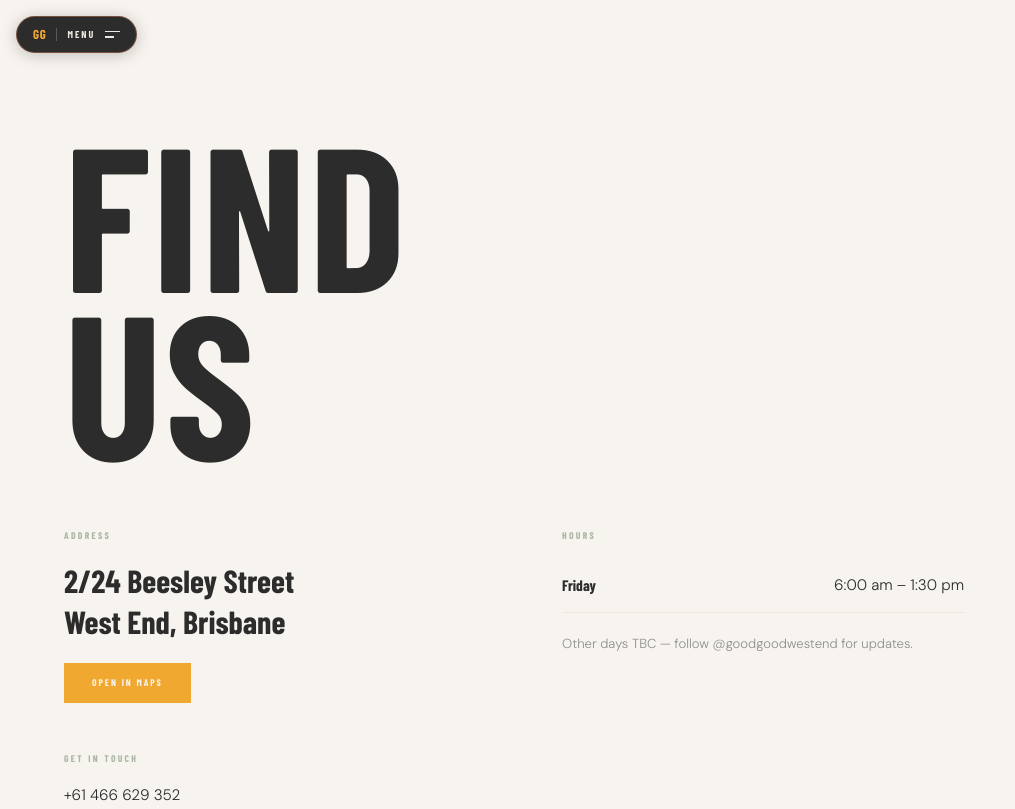
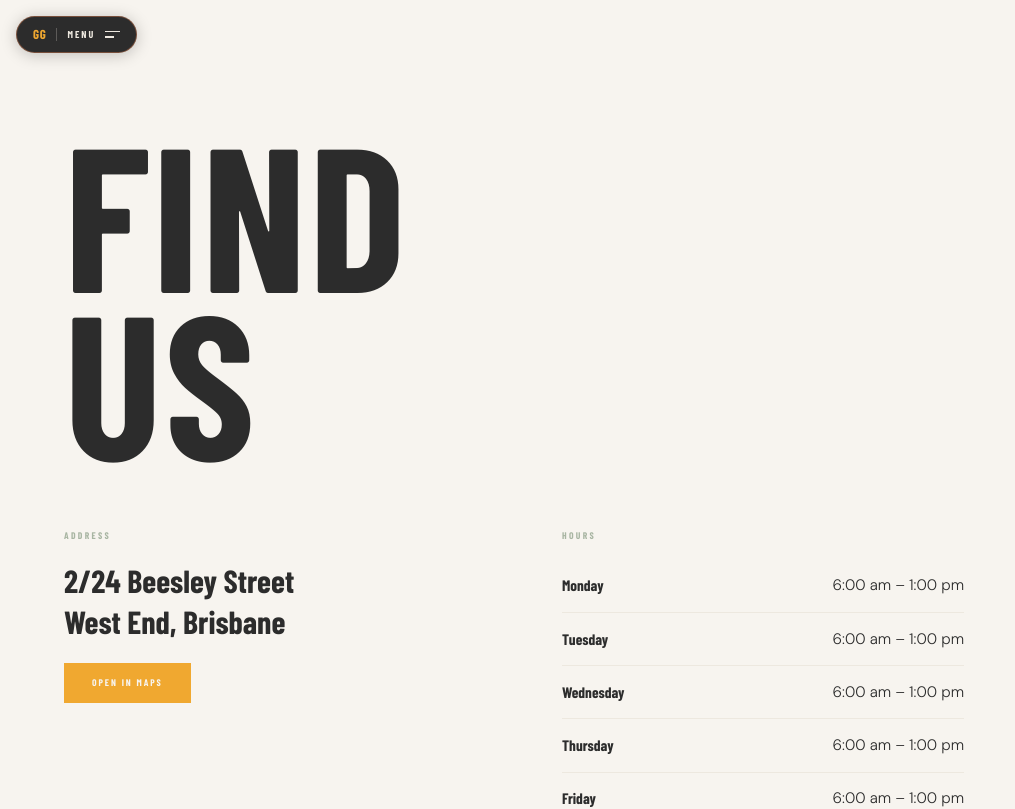
Before and after one commit to Wissko/goodgood-westend, a Next.js app: page /visit in a window 1280 px wide. Shown: the top 809 px of the page, without its empty margins (0-1015 px from the left). Built offline with nearby package versions, Linux system fonts and the light colour scheme; a web font is replaced by a local one.

Commit message:
fix(visit): update opening hours Mon-Sat 6am-1pm, Sun 7am-12pm

```diff
--- a/app/visit/page.tsx
+++ b/app/visit/page.tsx
@@ -4,7 +4,13 @@ import { motion } from 'framer-motion'
 import Link from 'next/link'
 
 const HOURS = [
-  { day: 'Friday', hours: '6:00 am – 1:30 pm' },
+  { day: 'Monday', hours: '6:00 am – 1:00 pm' },
+  { day: 'Tuesday', hours: '6:00 am – 1:00 pm' },
+  { day: 'Wednesday', hours: '6:00 am – 1:00 pm' },
+  { day: 'Thursday', hours: '6:00 am – 1:00 pm' },
+  { day: 'Friday', hours: '6:00 am – 1:00 pm' },
+  { day: 'Saturday', hours: '6:00 am – 1:00 pm' },
+  { day: 'Sunday', hours: '7:00 am – 12:00 pm' },
 ]
 
 export default function VisitPage() {
```
